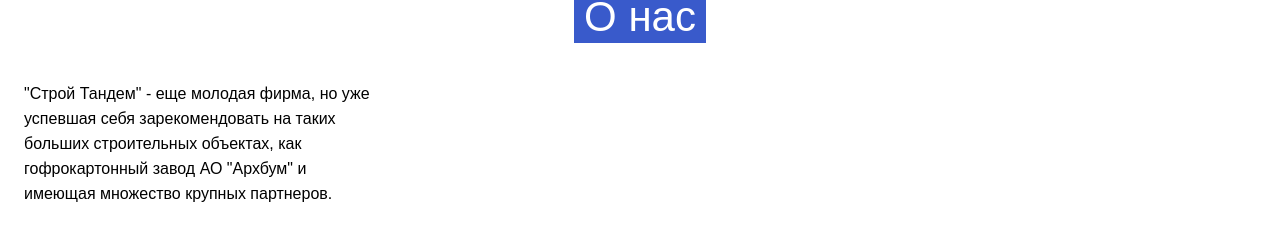
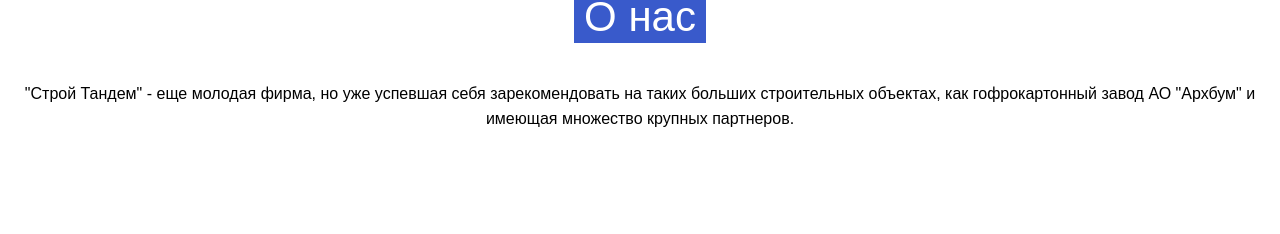
Before and after one commit to Sno0p1q21/shop, a React app: page / in a window 1280 px wide. Shown: the part 566-800 px from the top of the page. Built offline with nearby package versions, Linux system fonts and the light colour scheme.

Commit message:
fix styles

```diff
--- a/src/components/Main/About/style.scss
+++ b/src/components/Main/About/style.scss
@@ -1,6 +1,6 @@
 .about-container {
   font-family: ubuntu,sans-serif;
-  max-width: 350px;
+  text-align: center;
   font-size: 16px;
   font-weight: 300;
   line-height: 25px;
--- a/src/index.jsx
+++ b/src/index.jsx
@@ -1,7 +1,6 @@
 import React from 'react';
 import ReactDOM from 'react-dom';
 import './index.css';
-import './fonts.scss';
 import App from './App';
 
 ReactDOM.render(
```
